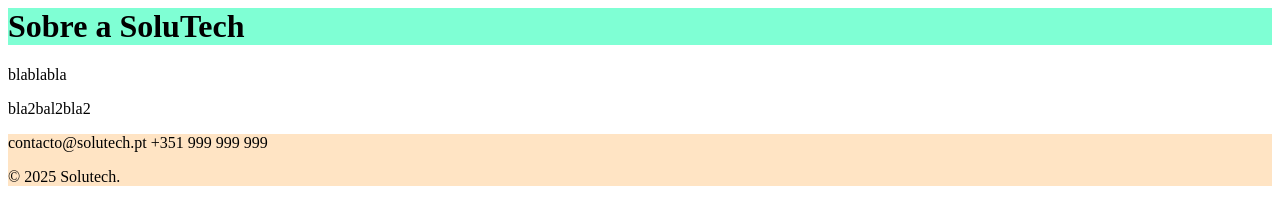
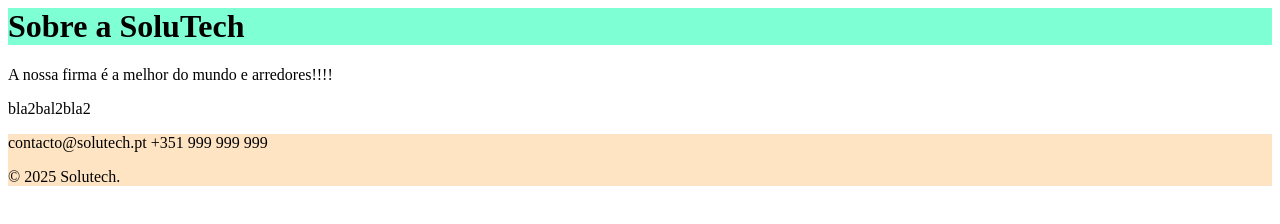
Before and after one commit to Tiago0-0/Projeto1, a plain HTML site: page index.html in a window 1280 px wide. Drawn offline with Linux system fonts and the light colour scheme.

Commit message:
Editei um paragrafo

```diff
--- a/index.html
+++ b/index.html
@@ -3,7 +3,7 @@
 
     <body>
         <h1 style="background-color:aquamarine;">Sobre a SoluTech</h1>
-        <p>blablabla</p>
+        <p>A nossa firma é a melhor do mundo e arredores!!!!</p>
         <p>bla2bal2bla2</p>
         <div id="footer" style="background-color: bisque;">
             <p>contacto@solutech.pt +351 999 999 999</p>
```
